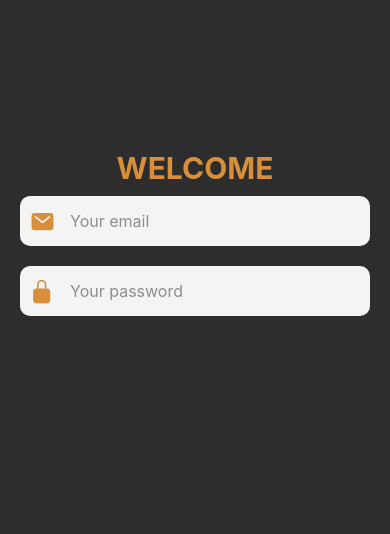
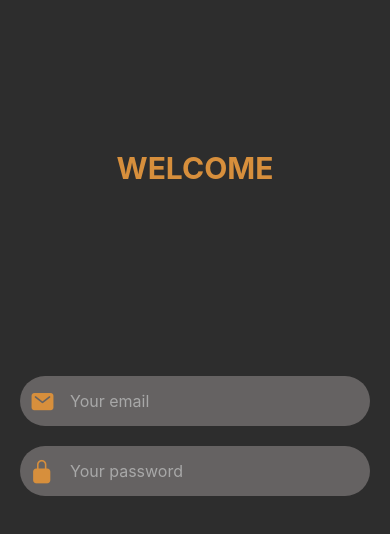
Before and after one commit to Igormcgo/compass-login-signup-app, a React Native app: screen /Login in a window 390 px wide. Shown: the top 534 px of the page. Built offline with nearby package versions, Linux system fonts and the light colour scheme.

Commit message:
Changes in the Login Screen

```diff
--- a/components/Input.tsx
+++ b/components/Input.tsx
@@ -12,7 +12,7 @@ function Input({ icon, placeholder }: InputProps): JSX.Element {
     return(
         <View style={styles.inputContainer}>
             <Ionicons name={icon} color={Colors.primary} size={25} style={styles.icon}/>
-            <TextInput style={styles.input} placeholder={placeholder} placeholderTextColor="#8D8D8D" />
+            <TextInput style={styles.input} placeholder={placeholder} placeholderTextColor={Colors.inputPlaceholder} />
         </View>
     );
 };
@@ -23,12 +23,13 @@ const styles = StyleSheet.create({
     inputContainer: {
       flexDirection: 'row',
       alignItems: 'center',
-      backgroundColor: '#F4F4F4',
-      borderRadius: 10,
+      backgroundColor: Colors.input,
+      borderRadius: 30,
       marginHorizontal: 20,
       marginVertical: 10,
       paddingHorizontal: 10,
       height: 50,
+
     },
     icon: {
       marginRight: 10,
--- a/constants/styles.tsx
+++ b/constants/styles.tsx
@@ -3,5 +3,5 @@ export const Colors = {
     primary : '#D78F3C',
     warning : '#FF4B4B',
     input : '#656262',
-    inputPlaceholder: 'A8A8A8'
+    inputPlaceholder: '#A8A8A8'
 }
--- a/screens/LoginScreen.tsx
+++ b/screens/LoginScreen.tsx
@@ -23,6 +23,7 @@ const styles = StyleSheet.create({
         fontSize: 30,
         textAlign : 'center',
         fontWeight : 'bold',
-        marginTop : 150
+        marginTop : 150,
+        marginBottom: 180
     }
 });
```
